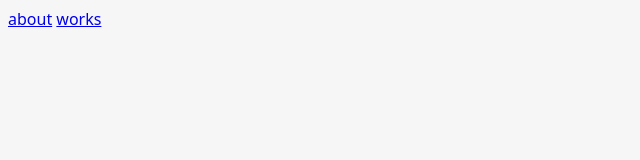
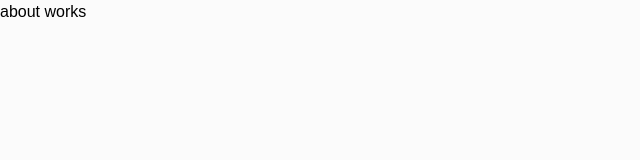
Before and after one commit to arrow2nd/arrow2nd.com-gen2, an Astro site: page / in a window 1280 px wide. Shown: the whole page, without its empty margins (0-640 px from the left). Built offline with nearby package versions, Linux system fonts and the light colour scheme; Astro itself is replaced by a stand-in of ours; a web font is replaced by a local one.

Commit message:
👍 tailwindを追加

```diff
--- a/astro.config.mjs
+++ b/astro.config.mjs
@@ -1,4 +1,9 @@
 import { defineConfig } from 'astro/config';
+import image from "@astrojs/image";
+
+import tailwind from "@astrojs/tailwind";
 
 // https://astro.build/config
-export default defineConfig({});
+export default defineConfig({
+  integrations: [image(), tailwind()]
+});
--- a/src/layouts/Layout.astro
+++ b/src/layouts/Layout.astro
@@ -1,4 +1,7 @@
 ---
+import "@fontsource/zen-maru-gothic/500.css";
+import "@fontsource/zen-maru-gothic/700.css";
+
 export interface Props {
   title: string;
 }
@@ -7,30 +10,16 @@ const { title } = Astro.props;
 ---
 
 <!DOCTYPE html>
-<html lang="en">
+<html lang="ja">
   <head>
     <meta charset="UTF-8" />
-		<meta name="description" content="Astro description">
+    <meta name="description" content="Astro description" />
     <meta name="viewport" content="width=device-width" />
     <link rel="icon" type="image/svg+xml" href="/favicon.svg" />
     <meta name="generator" content={Astro.generator} />
     <title>{title}</title>
   </head>
-	<body>
+  <body class="font-default bg-background">
     <slot />
   </body>
 </html>
-<style is:global>
-	:root {
-		--accent: 124, 58, 237;
-		--accent-gradient: linear-gradient(45deg, rgb(var(--accent)), #da62c4 30%, white 60%);
-	}
-	html {
-		font-family: system-ui, sans-serif;
-		background-color: #F6F6F6;
-	}
-	code {
-		font-family: Menlo, Monaco, Lucida Console, Liberation Mono, DejaVu Sans Mono,
-			Bitstream Vera Sans Mono, Courier New, monospace;
-	}
-</style>
--- /dev/null
+++ b/tailwind.config.cjs
@@ -0,0 +1,22 @@
+/** @type {import('tailwindcss').Config} */
+module.exports = {
+  content: ["./src/**/*.{astro,html,js,jsx,md,mdx,svelte,ts,tsx,vue}"],
+  theme: {
+    extend: {
+      fontFamily: {
+        default: ['"Zen Maru Gothic"', "sans-serif"],
+      },
+      colors: {
+        main: "#434343",
+        background: "#FBFBFB",
+        black: "#1C1C1C",
+        sea: "#45A3CC",
+      },
+      letterSpacing: {
+        0.2: ".2rem",
+        0.4: ".4rem",
+      },
+    },
+  },
+  plugins: [],
+};
```
Also changed, not shown: package.json (+7 -2 lines), pnpm-lock.yaml. Lines whose indentation alone changed are shown as unchanged.
